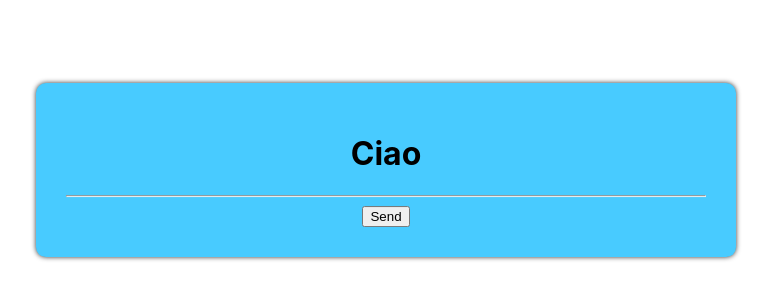
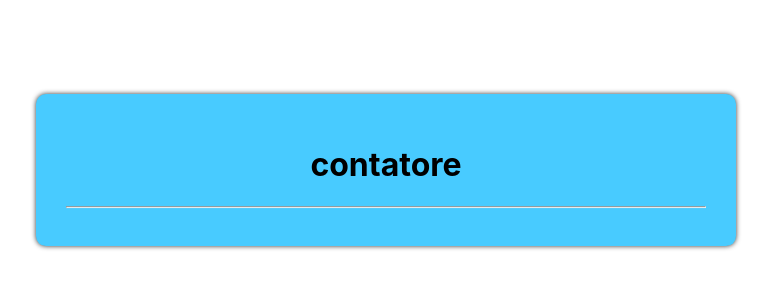
Before and after one commit to Davide-Morellato/counter-ReactJs, a React (Create React App) app: page / in a window 1280 px wide. Shown: the part 230-530 px from the top of the page, without its empty margins (254-1025 px from the left). Built offline with nearby package versions, Linux system fonts and the light colour scheme.

Commit message:
ADD: Class Components Hook

```diff
--- a/src/App.js
+++ b/src/App.js
@@ -37,15 +37,15 @@ function App() {
     <div className="App">
       {/* inserisco il componente Card */}
       {/* aggiungo l'attributo testo con una stringa e poi nel componente lo invoco per essere stampato in pagina */}
-      {/* <Card testo='Ciao'/> */}
+      <Card testo='contatore'/>
       {/**/}
       {/**/}
       {/* modifico il componete da selfclosed a TAG con Contenuto */}
-      <Card testo="Ciao">
+      {/* <Card testo="Ciao">
         <button type="submit">
           Send
         </button>
-      </Card>
+      </Card> */}
     </div>
   );
 }
--- a/src/components/card/card.component.jsx
+++ b/src/components/card/card.component.jsx
@@ -5,6 +5,8 @@ import React from "react";
 
 import './card.styles.scss'; //per i fogli di stile/immagini è necessario inserire l'estensione
 
+//importo il componente counter
+import Counter from "../counter/counter.component";
 
 //creazione funzione del componente Card
 //
@@ -36,7 +38,11 @@ const Card = ({testo, children}) => {
 
             {/* NB -> se non fosse stato destrutturato il parametro,
                 allora l'invocazione sarebbe dovuta avvenire con: {props.children}*/}
-            {children}
+            {/* {children} */}
+
+            {/**/}
+            {/* INSERISCO IL COMPONENTE CONTATORE */}
+            <Counter/>
         </div>
     );
 }
--- a/src/components/counter/counter.component.jsx
+++ b/src/components/counter/counter.component.jsx
@@ -13,6 +13,37 @@ class Counter extends React.Component {
     this.state = {};
   }
 
+  //metodo FACOLTATIVO -> qualora il componente dovesse essere aggiornato con nuove props o un nuovo state
+  shouldComponentUpdate(nextProps, nextState){
+
+    //controllo
+    //SE il testo del nuovo stato è diverso dal testo della props
+      //ALLORA ritorna TRUE (aggiorna il componente)
+    //ALTRIMENTI ritorna FALSE (lascia il componente come è)
+    if(nextState.testo !== this.props.testo){
+      return true
+    }else{
+      return false
+    }
+  }
+
+  //metodo componentWillUnmount -> dismette il componente
+  componentWillUnmount(){
+    console.log('componente smontato')
+  }
+
+  //metodo componentDidUpdate -> permette di aggiornare lo stato del componente
+  componentDidUpdate(){
+    console.log('componente aggiornato');
+
+  }
+
+  //metodo componentDidMount (invocato SOLO alla prima esecuzione del componente)
+  componentDidMount(){
+    console.log('componente montato');
+  }
+
+
   //definisco la grafica tramite il metodo render
   //al cui interno definisco i tag
   render() {
```
